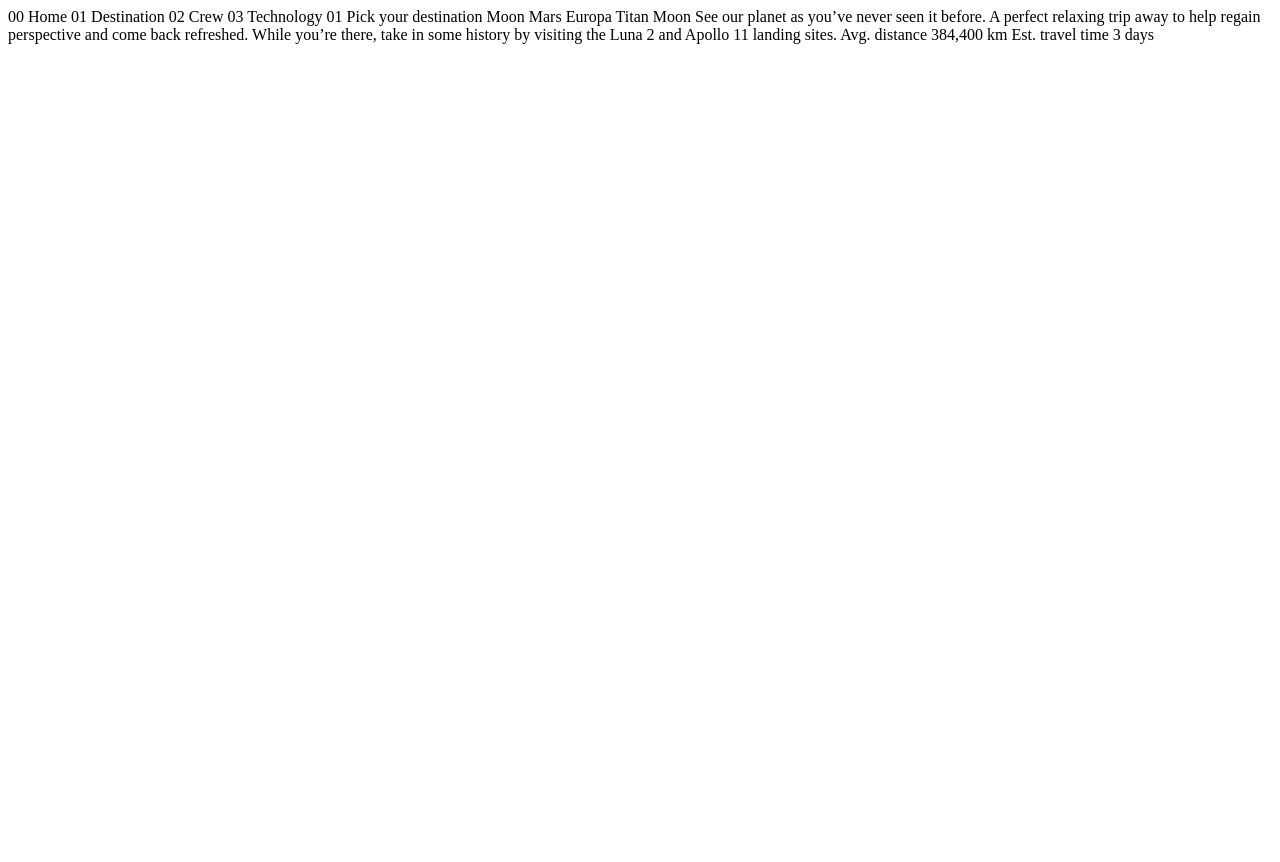
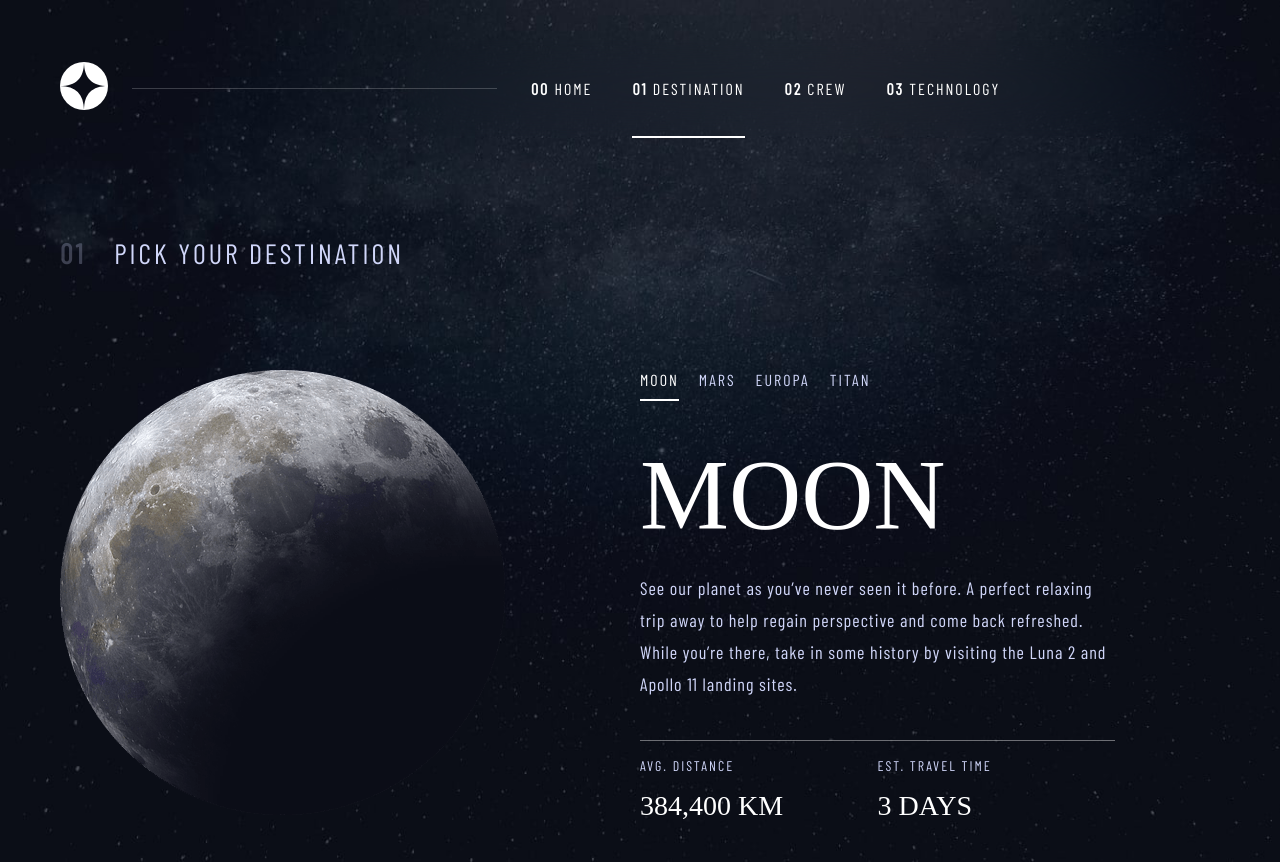
Before and after one commit to AndreiNewTech/Curs, a plain HTML site: page 06-06-2023/space/starter-code/pages/destination/destination-moon.html in a window 1280 px wide. Before the commit the page ends 800 px from the top, so only its background shows below. Drawn offline with nearby package versions, Linux system fonts and the light colour scheme; a web font is replaced by a local one.

Commit message:
Terminat homepage si inceput destination page

```diff
--- a/06-06-2023/space/starter-code/pages/destination/destination-moon.html
+++ b/06-06-2023/space/starter-code/pages/destination/destination-moon.html
@@ -5,17 +5,89 @@
   <meta name="viewport" content="width=device-width, initial-scale=1.0">
 
   <link rel="icon" type="image/png" sizes="32x32" href="./assets/favicon-32x32.png">
-
+  <link rel="preconnect" href="https://fonts.googleapis.com">
+  <link rel="preconnect" href="https://fonts.gstatic.com" crossorigin>
+  <link href="https://fonts.googleapis.com/css2?family=Barlow+Condensed&family=Bellefair&family=Roboto:ital,wght@0,100;0,700;0,900;1,300;1,700&display=swap" rel="stylesheet">
+  <link rel="icon" type="image/png" sizes="32x32" href="./assets/favicon-32x32.png">
+  <link rel="stylesheet" href="../../styles/general.css">
+  <link rel="stylesheet" href="destination.css">
   <title>Frontend Mentor | Space tourism website</title>
 </head>
 <body>
 
-  00 Home
-  01 Destination
-  02 Crew
-  03 Technology
+  <nav class="navigation">
+    <div class="navigation__left">
+        <img class="logo" src="../../assets/shared/logo.svg" alt="">
+    </div>
 
-  01 Pick your destination
+    <div class="navigation__right nav-text">
+      <span class="navigation__line"></span>
+      <ul class="navigation__list">
+        <li class="navigation__item">
+          <a class="navigation__item-link" href="../homepage/index.html"><span class="navigation__item-number">00</span> Home</a>
+        </li>
+        <li class="navigation__item navigation__item--active">
+          <a class="navigation__item-link" href="../destination/destination-moon.html"><span class="navigation__item-number">01</span> Destination</a>
+        </li>
+        <li class="navigation__item">
+          <a class="navigation__item-link" href=""><span class="navigation__item-number">02</span> Crew</a>
+        </li>
+        <li class="navigation__item">
+          <a class="navigation__item-link" href=""><span class="navigation__item-number">03</span> Technology</a>
+        </li>
+      </ul>
+    </div>
+  </nav>
+
+  <main>
+    <h5 class="page-title"><span>01</span> Pick your destination</h5>
+
+    <div class="content-container destination">
+
+      <div class="destination__image">
+        <img src="../../assets/destination/image-moon.png" alt="">
+      </div>
+
+
+      <div class="destination__content">
+        <ul class="sub-nav__list nav-text">
+          <li class="sub-nav__item sub-nav__item--active">
+            <a class="sub-nav__item-link " href=""> Moon</a>
+          </li>
+          <li class="sub-nav__item">
+            <a class="sub-nav__item-link" href="../destination/destination-moon.html">Mars</a>
+          </li>
+          <li class="sub-nav__item">
+            <a class="sub-nav__item-link" href=""> Europa</a>
+          </li>
+          <li class="sub-nav__item">
+            <a class="sub-nav__item-link" href=""> Titan</a>
+          </li>
+        </ul>
+        <h2 class="destination__title">Moon</h2>
+        <p class="destination__description description-paragraph ">  See our planet as you’ve never seen it before. A perfect relaxing trip away to help
+          regain perspective and come back refreshed. While you’re there, take in some history
+          by visiting the Luna 2 and Apollo 11 landing sites.</p>
+        <div class="destination__content-footer">
+          <div class="left-content">
+            <p class="sub-heading2"> Avg. Distance</p>
+            <p class="sub-heading1">384,400 KM</p>
+          </div>
+
+          <div class="right-content">
+            <p class="sub-heading2"> Est. Travel Time</p>
+            <p class="sub-heading1">3 DAYS</p>
+          </div>
+        </div>
+      </div>
+
+
+    </div>
+
+
+  </main>
+
+  <!-- 01 Pick your destination
 
   Moon
   Mars
@@ -32,6 +104,6 @@
   384,400 km
 
   Est. travel time
-  3 days
+  3 days -->
 </body>
 </html>
--- /dev/null
+++ b/06-06-2023/space/starter-code/pages/destination/destination.scss
@@ -0,0 +1,75 @@
+@import '../../styles/variables';
+
+body {
+  background-image: url('../../assets/destination/background-destination-desktop.jpg');
+}
+
+.page-title {
+  letter-spacing: 3px;
+  margin-bottom: 100px;
+
+  span {
+    font-weight: bold;
+    opacity: 0.25;
+    margin-right: 20px;
+  }
+}
+
+.sub-nav {
+  &__list {
+    display: flex;
+    gap: 20px;
+    margin-bottom: 36px;
+  }
+
+  &__item {
+    text-transform: uppercase;
+    padding-bottom: 10px;
+    &-link:link, &-link:visited {
+      color: $blue-light;
+    }
+
+    &--active {
+      border-bottom: 2px solid $white;
+      .sub-nav__item-link {
+        color: $white;
+      }
+    }
+
+  }
+
+  &__item:hover  {
+    border-bottom: 2px solid rgba(255, 255, 255, 0.4);
+  }
+  &__item--active:hover {
+    border-bottom: 2px solid $white;
+  }
+
+
+}
+
+.destination {
+  &__title {
+    margin-bottom: 20px;
+  }
+
+  &__content {
+    max-width: 475px;
+  }
+
+  &__description {
+    padding-bottom: 40px;
+    border-bottom: 1px solid rgba(255, 255, 255, 0.4);
+    margin-bottom: 16px;
+  }
+
+  &__content-footer {
+    display: flex;
+    .left-content, .right-content {
+      width: 50%;
+    }
+    .sub-heading2 {
+      margin-bottom: 16px;
+    }
+  }
+}
--- a/06-06-2023/space/starter-code/pages/homepage/homepage.scss
+++ b/06-06-2023/space/starter-code/pages/homepage/homepage.scss
@@ -1,47 +1,6 @@
 
 @import '../../styles/variables';
 
-.navigation {
-  display: flex;
-  flex-direction: row;
-  justify-content: space-between;
-  align-items: center;
-
-  &__list {
-    display: flex;
-    padding-left: 123px;
-    padding-right: 165px;
-    gap: 40px;
-  }
-
-  &__right {
-    width: 70%;
-    backdrop-filter: blur(25px);
-    display: flex;
-    align-items: center;
-  }
-
-  &__line {
-    width: 45%;
-    position: absolute;
-    left: -28%;
-    border-bottom: 1px solid rgba(255,255,255,0.2);
-  }
-
-  &__item {
-    padding-top: 39px;
-    padding-bottom: 38px;
-    &:hover {
-      border-bottom: 2px solid white;
-      margin-bottom: -2px;
-    }
-
-    &-number {
-      font-weight: 700;
-    }
-  }
-
-}
 
 .content-container {
   margin-top: 200px;
@@ -65,6 +24,29 @@
     display: flex;
     justify-content: center;
     align-items: center;
+    position: relative;
+
+    &::before {
+      content: "";
+      display: inline-block;
+      width: 274px;
+      height: 274px;
+      border-radius: 50%;
+      background-color: rgba(255,255,255,0.2);
+      position: absolute;
+      top: 50%;
+      left: 50%;
+      bottom: 0;
+      right: 0;
+      transform: translate(-50%, -50%);
+      z-index: -1;
+      transition: all .3s ease-in-out;
+    }
+
+    &:hover::before {
+      width: 450px;
+      height: 450px;
+    }
 
     button {
       width: 274px;
--- a/06-06-2023/space/starter-code/styles/general.scss
+++ b/06-06-2023/space/starter-code/styles/general.scss
@@ -40,10 +40,6 @@ a:link, a:visited {
   color: $white;
 }
 
-a:hover {
-  color: $blue-light;
-}
-
 button {
   background-color: $white;
   border: none;
@@ -84,8 +80,67 @@ p {
 
 .nav-text {
   font-size: $size-xs;
+  letter-spacing: 2px;
 }
 
 .sub-heading2 {
   font-size: $size-xxs;
+  text-transform: uppercase;
+  color: $blue-light;
+  letter-spacing: 2px;
 }
+
+.description-paragraph {
+  line-height: 32px;
+  color: $blue-light;
+  letter-spacing: 1px;
+}
+
+// Content style
+.content-container {
+  display: grid;
+  grid-template-columns: 1fr 1fr;
+}
+
+// Navigation
+.navigation {
+  display: flex;
+  flex-direction: row;
+  justify-content: space-between;
+  align-items: center;
+  margin-bottom: 100px;
+
+  &__list {
+    display: flex;
+    padding-left: 123px;
+    padding-right: 165px;
+    gap: 40px;
+  }
+
+  &__right {
+    width: 70%;
+    backdrop-filter: blur(25px);
+    display: flex;
+    align-items: center;
+  }
+
+  &__line {
+    width: 45%;
+    position: absolute;
+    left: -34%;
+    border-bottom: 1px solid rgba(255,255,255,0.2);
+  }
+
+  &__item {
+    padding-top: 39px;
+    padding-bottom: 38px;
+    &:hover, &--active {
+      border-bottom: 2px solid white;
+      margin-bottom: -2px;
+    }
+
+    &-number {
+      font-weight: 700;
+    }
+  }
+}
```
Also changed, not shown: 06-06-2023/space/starter-code/pages/homepage/index.html (+3 -3 lines), 06-06-2023/space/starter-code/pages/destination/destination.css (added), 06-06-2023/space/starter-code/pages/homepage/homepage.css, 06-06-2023/space/starter-code/styles/general.css, 3 other files.
